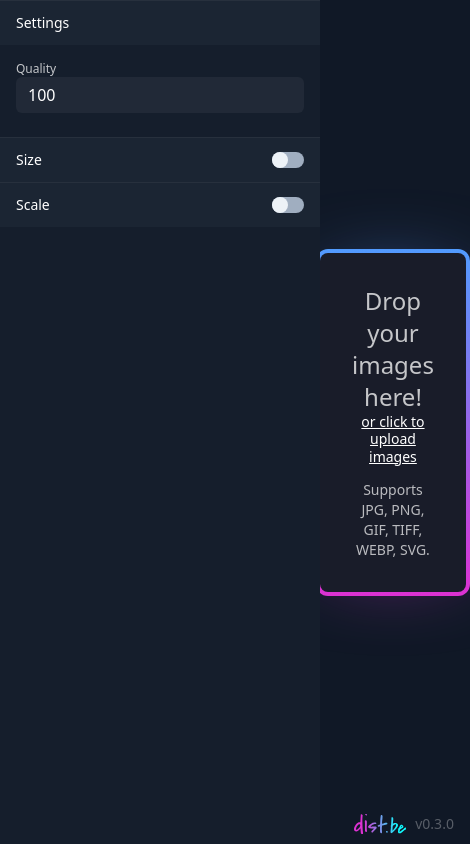
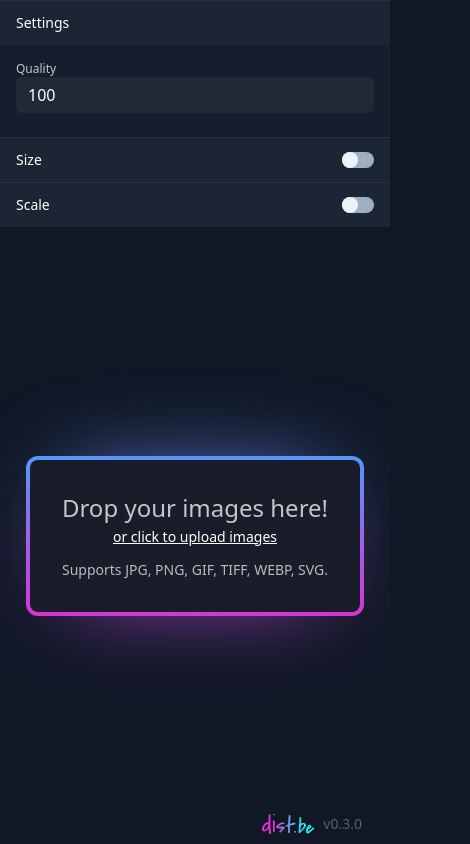
Before and after one commit to distbe/webp, a SvelteKit app: page / in a window 390 px wide. Shown: the whole page, 470 px wide, since content can reach past the window. Built offline with nearby package versions, Linux system fonts and the light colour scheme.

Commit message:
feat: mobile layout (but not support..)

```diff
--- a/src/routes/+page.svelte
+++ b/src/routes/+page.svelte
@@ -212,8 +212,10 @@
 
 <svelte:body on:dragenter|preventDefault|stopPropagation={onDragEnter} />
 
-<div class="flex h-full">
-  <aside class="flex-[320px] flex-grow-0 flex-shrink-0 bg-[#151E2C] flex flex-col">
+<div class="flex h-full max-md:flex-col">
+  <aside
+    class="basis-[320px] flex-grow-0 flex-shrink-0 bg-[#151E2C] flex flex-col max-md:basis-[0] max-lg:basis-[240px]"
+  >
     <div class="flex-1">
       <div class="">
         <Card title="Settings" on={true} disabled>
@@ -249,7 +251,7 @@
       </div>
     </div>
   </aside>
-  <main class="flex-1 flex-col flex">
+  <main class="flex-1 flex-col flex max-md:flex-[300px] max-md:flex-shrink-0 px-4">
     <section class="flex-1 flex items-center justify-center">
       {#if loading}
         <div class="text-white font-light text-center">
```
